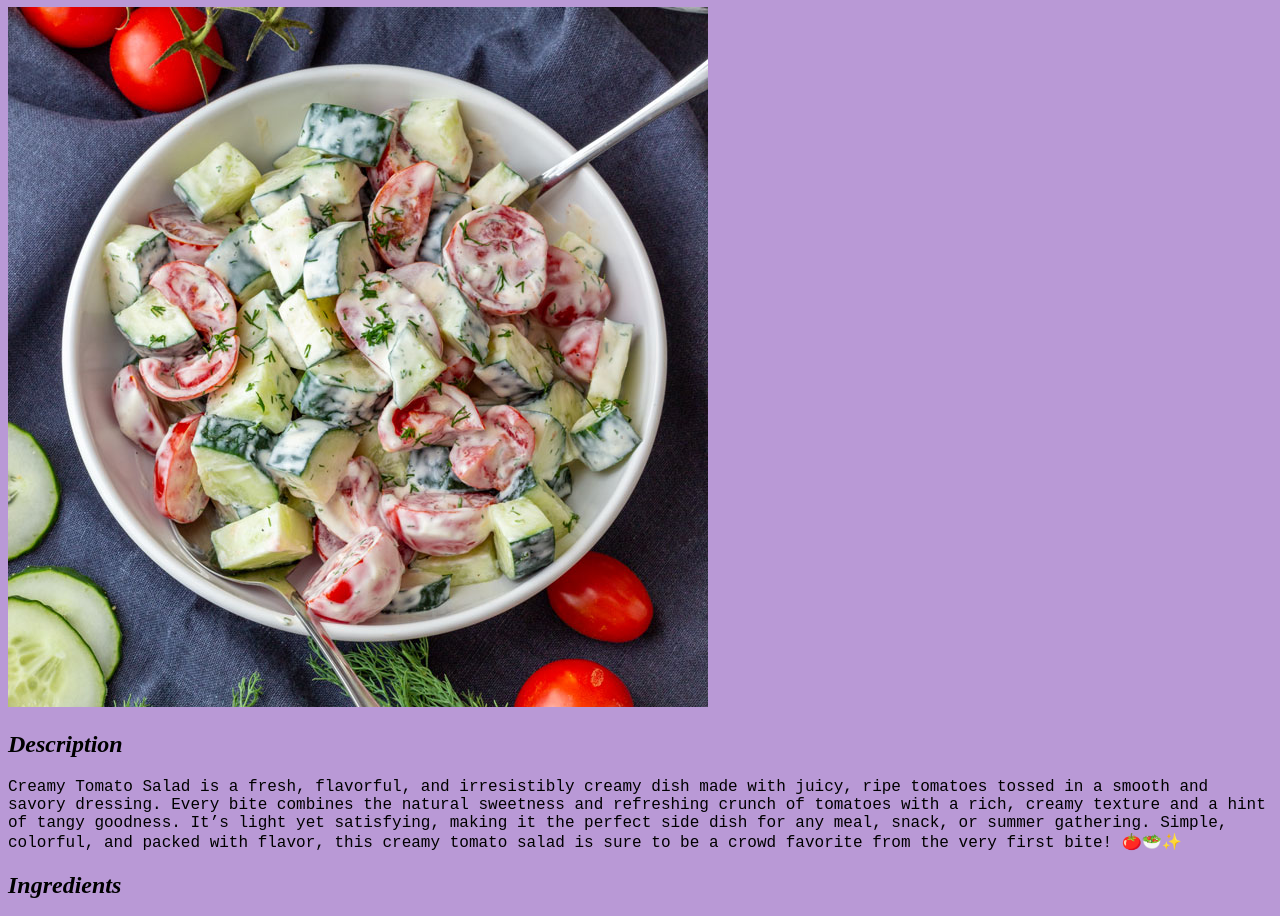
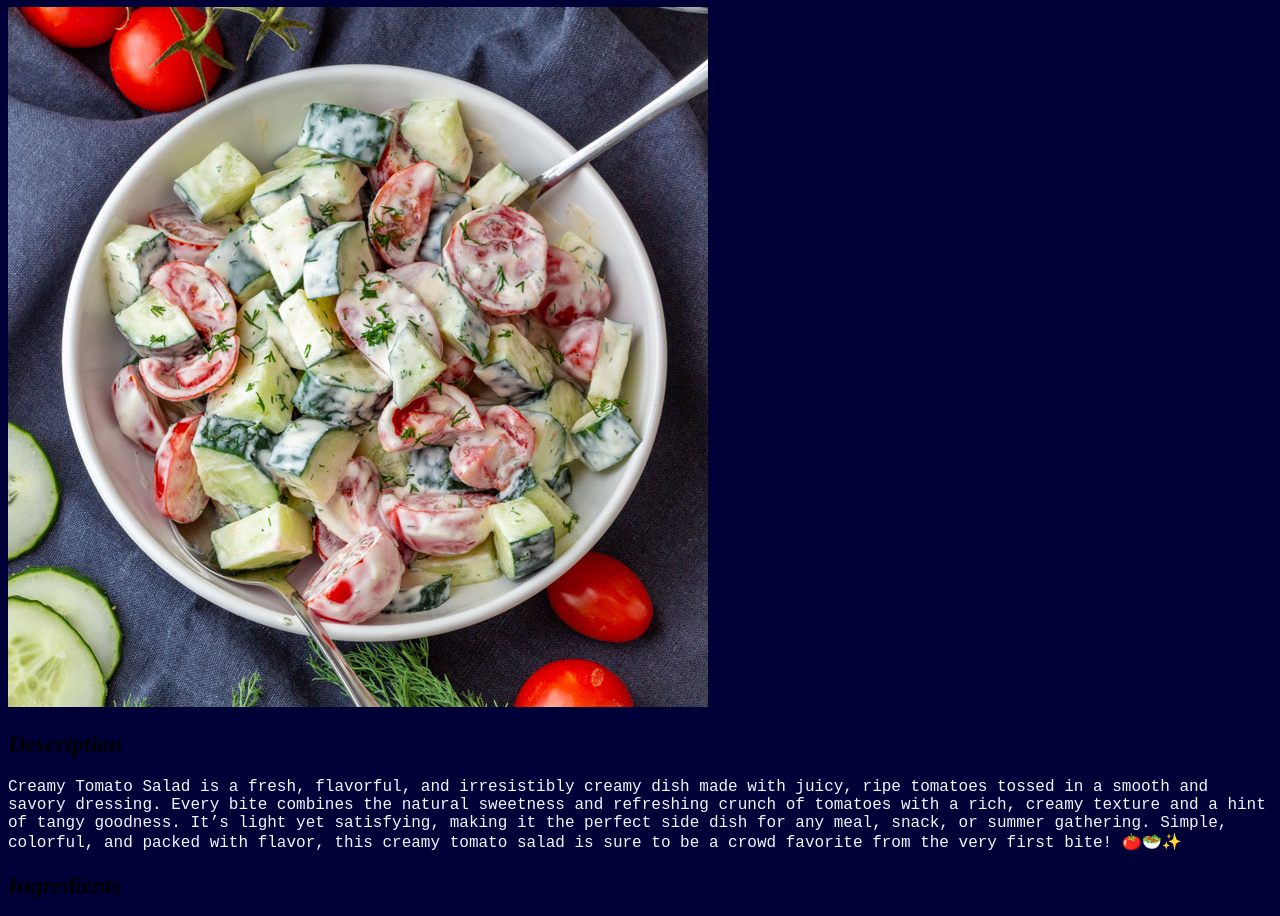
Before and after one commit to earl047/odin-recipes, a plain HTML site: page salad.html in a window 1280 px wide. Shown: the part 73-989 px from the top of the page. Drawn offline with Linux system fonts and the light colour scheme.

Commit message:
change css colors

```diff
--- a/styles/salad.css
+++ b/styles/salad.css
@@ -1,9 +1,10 @@
 * {
-    background-color: rgb(185, 153, 214);
+    background-color: #000039;
 }
 
 p {
     font-family: 'Courier New', Courier, monospace;
+    color: aliceblue;
 }
 
 h1 {
```
